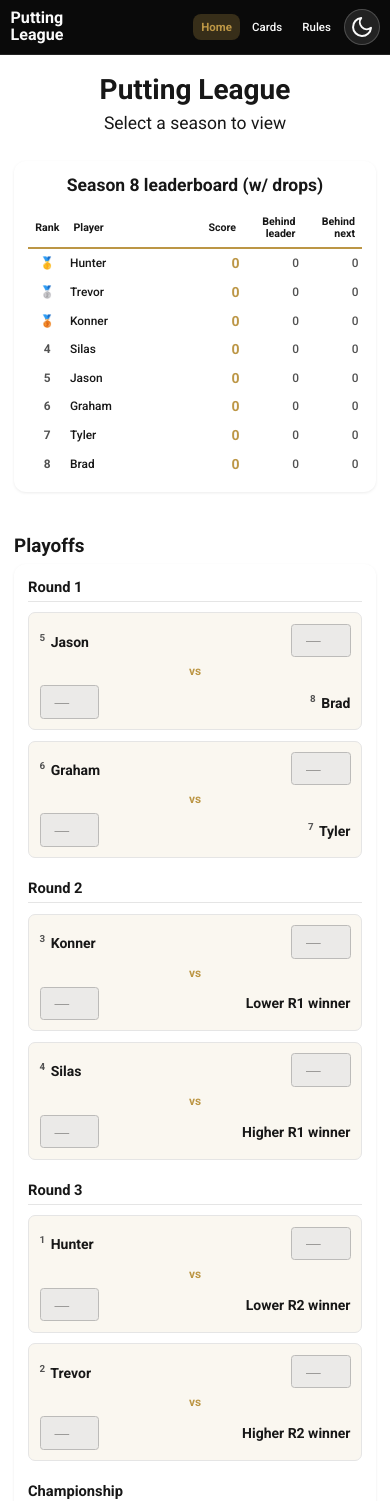
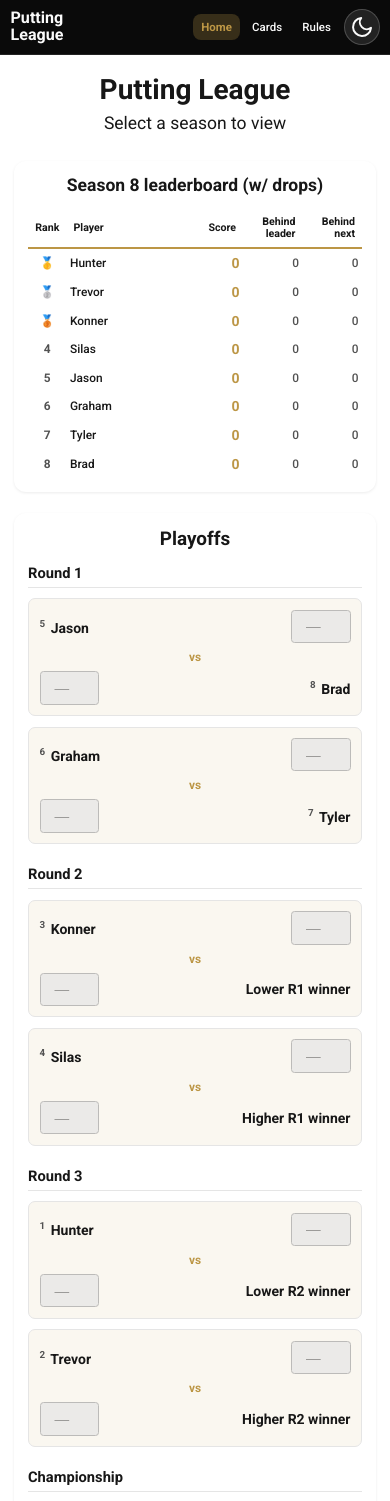
Before and after one commit to jstnhbbs/puttingleague, a Next.js app: page / in a window 390 px wide. Shown: the top 1501 px of the page. Built offline with nearby package versions, Linux system fonts and the light colour scheme; no server answers.

Commit message:
Polish dashboard card styling

```diff
--- a/app/components/SeasonPlayoff.module.css
+++ b/app/components/SeasonPlayoff.module.css
@@ -1,26 +1,34 @@
 .wrapper {
-  margin-top: 2rem;
+  margin-top: 0;
   width: 100%;
   max-width: 500px;
   min-width: 0;
+  background: var(--card-bg);
+  border-radius: 12px;
+  padding: 1.5rem;
+  box-shadow: var(--shadow-sm);
+  transition: all 0.3s ease;
 }
 
 .wrapperCompact {
+  margin-top: 2rem;
   max-width: none;
+}
+
+[data-theme='dark'] .wrapper {
+  background: var(--card-bg-dark);
+  box-shadow: var(--shadow-card-dark);
 }
 
 .title {
   font-size: 1.5rem;
   font-weight: 700;
   color: var(--foreground);
-  margin: 0 0 0.5rem 0;
+  margin: 0 0 1rem 0;
+  text-align: center;
 }
 
 .bracket {
-  background: var(--card-bg);
-  border-radius: 12px;
-  padding: 1.25rem;
-  box-shadow: var(--shadow-sm);
   min-width: 0;
 }
 
@@ -29,11 +37,6 @@
   grid-template-columns: repeat(2, minmax(0, 1fr));
   align-items: start;
   gap: 1.25rem;
-}
-
-[data-theme='dark'] .bracket {
-  background: var(--card-bg-dark);
-  box-shadow: var(--shadow-card-dark);
 }
 
 .round {
@@ -182,15 +185,13 @@
 
 @media (max-width: 768px) {
   .wrapper {
-    margin-top: 1.5rem;
+    padding: 1rem;
+    max-width: 100%;
   }
 
   .wrapperCompact {
+    margin-top: 1.5rem;
     max-width: 500px;
-  }
-
-  .bracket {
-    padding: 1rem;
   }
 
   .bracketCompact {
--- a/app/page.module.css
+++ b/app/page.module.css
@@ -47,6 +47,11 @@
   flex-direction: column;
   align-items: center;
   min-width: 0;
+  width: 100%;
+}
+
+.dashboardPanel > * {
+  max-width: none;
   width: 100%;
 }
 
```
